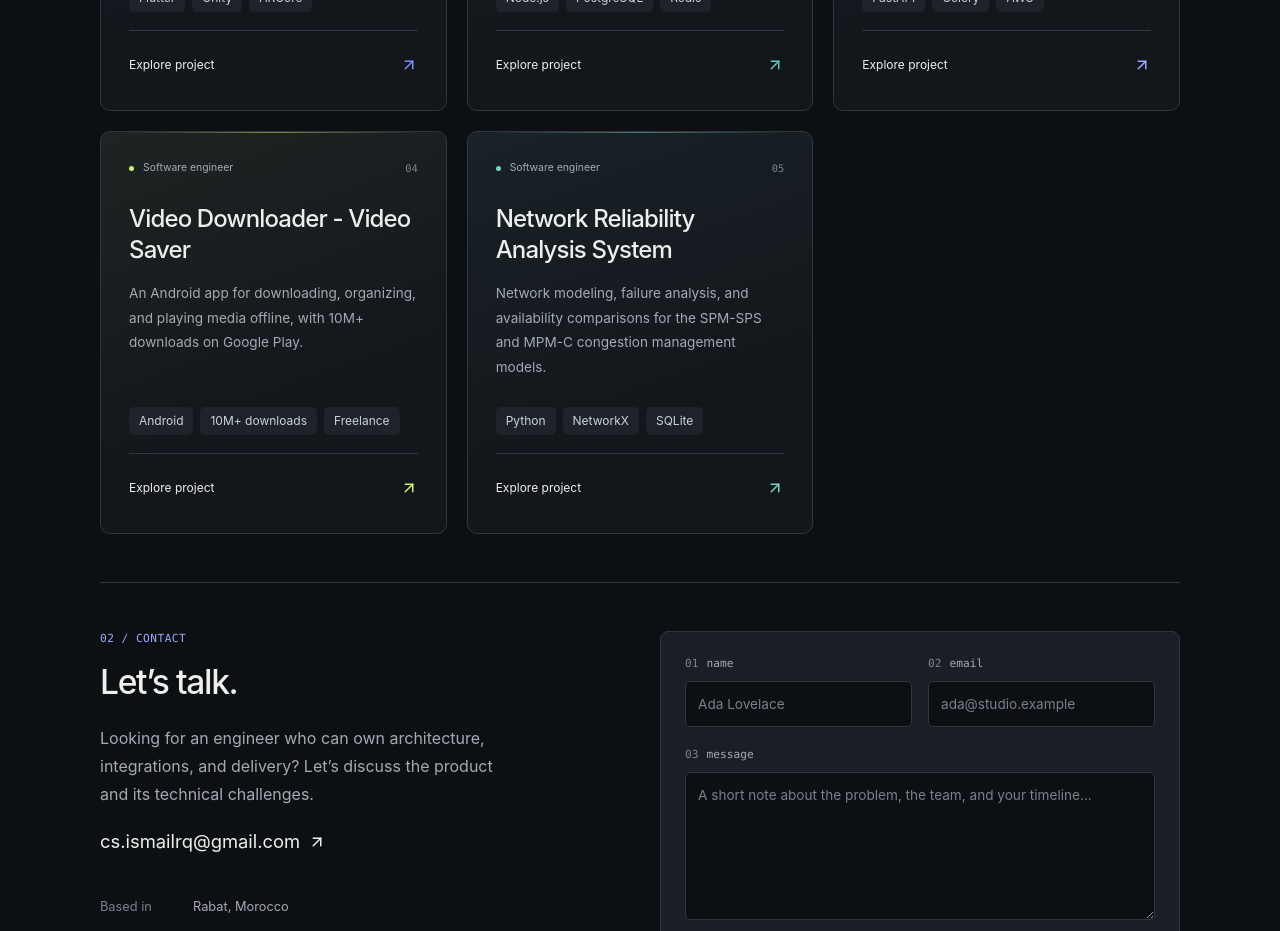
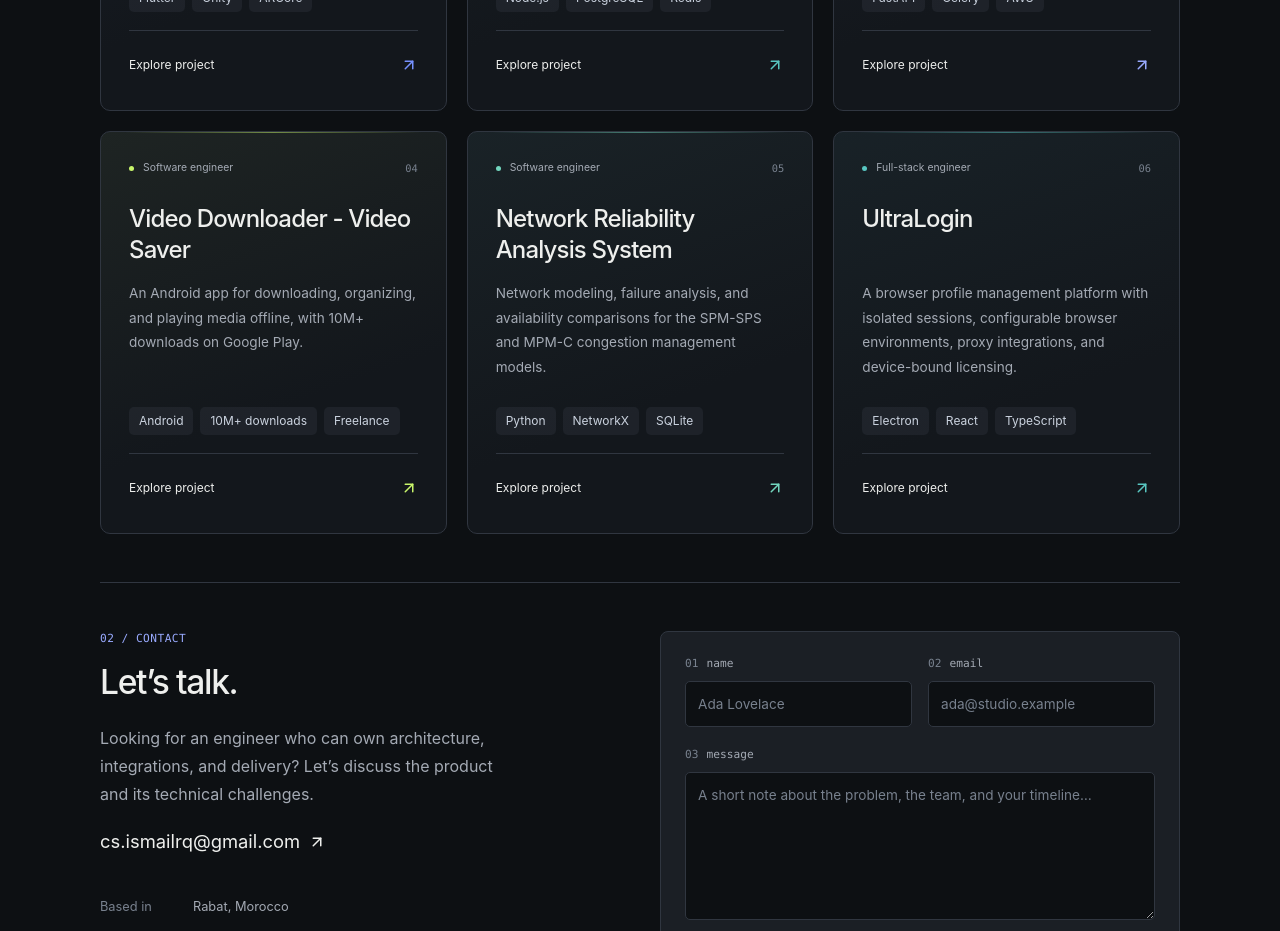
Before and after one commit to ismailrq/ismailrq, a Next.js app: page / in a window 1280 px wide. Shown: the part 1020-1951 px from the top of the page. Built offline with nearby package versions, Linux system fonts and the light colour scheme.

Commit message:
Add UltraLogin as the final portfolio project

```diff
--- a/data/portfolio.ts
+++ b/data/portfolio.ts
@@ -585,6 +585,65 @@ export const projects: Project[] = [
       "unittest"
     ],
     "stars": 0
+  },
+  {
+    "label": "INDEPENDENT PRODUCT · SAAS",
+    "slug": "ultralogin",
+    "name": "UltraLogin",
+    "summary": "A browser profile management platform with isolated sessions, configurable browser environments, proxy integrations, and device-bound licensing.",
+    "description": "Developed a desktop application for managing isolated Chromium profiles, with local data storage and a backend for authentication, access control, and licensing.",
+    "details": [
+      {
+        "label": "Profile management",
+        "description": "Implemented separate browser profiles with persistent cookies, sessions, and local storage. Added groups, tags, notes, and bulk CSV imports."
+      },
+      {
+        "label": "Browser runtime",
+        "description": "Built a custom Chromium runtime controller using Playwright and the Chrome DevTools Protocol, with configurable browser fingerprints, locales, timezones, and profile lifecycle management."
+      },
+      {
+        "label": "Proxy integrations",
+        "description": "Added per-profile proxy configuration, connectivity testing, and integrations with Webshare and IPRoyal."
+      },
+      {
+        "label": "Storage and security",
+        "description": "Used SQLite for local profile and proxy records, with encrypted credentials and separate browser data directories for each profile."
+      },
+      {
+        "label": "Authentication and licensing",
+        "description": "Built a Fastify and PostgreSQL backend supporting Google OpenID Connect, administrator approval, and device-bound license activation, refresh, and deactivation."
+      },
+      {
+        "label": "Reliability",
+        "description": "Added browser process monitoring, runtime diagnostics, input validation, and automated tests for desktop services and licensing flows."
+      }
+    ],
+    "role": "Full-stack engineer.",
+    "constraint": "Manage separate browser environments and proxy credentials while enforcing account access and device-bound licensing.",
+    "decision": "Combined an Electron desktop application and local SQLite storage with a custom Chromium runtime controller and a Fastify and PostgreSQL authentication and licensing backend.",
+    "outcome": "A desktop platform for organizing browser profiles, managing proxies, and controlling licensed access from one application.",
+    "reliability": "Added browser process monitoring, runtime diagnostics, input validation, and automated tests for desktop services and licensing flows.",
+    "language": "TypeScript",
+    "accent": "#58C6C1",
+    "status": "Independent SaaS",
+    "technologies": [
+      "TypeScript",
+      "Electron",
+      "React",
+      "Tailwind CSS",
+      "Chromium",
+      "Playwright",
+      "Chrome DevTools Protocol",
+      "SQLite",
+      "PostgreSQL",
+      "Node.js",
+      "Fastify",
+      "Google OpenID Connect",
+      "Signed license tokens",
+      "Vitest",
+      "Sentry"
+    ],
+    "stars": 0
   }
 ];
 
--- a/data/project-presentation.ts
+++ b/data/project-presentation.ts
@@ -8,6 +8,18 @@ type ProjectPresentation = {
 };
 
 const presentations: Record<string, ProjectPresentation> = {
+  ultralogin: {
+    role: "Full-stack engineer",
+    highlights: ["Electron", "React", "TypeScript"],
+    period: "Independent SaaS",
+    groups: [
+      { label: "Desktop", technologies: ["TypeScript", "Electron", "React", "Tailwind CSS"] },
+      { label: "Browser runtime", technologies: ["Chromium", "Playwright", "Chrome DevTools Protocol"] },
+      { label: "Data", technologies: ["SQLite", "PostgreSQL"] },
+      { label: "Backend and authentication", technologies: ["Node.js", "Fastify", "Google OpenID Connect", "Signed license tokens"] },
+      { label: "Testing and monitoring", technologies: ["Vitest", "Sentry"] },
+    ],
+  },
   "video-downloader": {
     role: "Software engineer",
     highlights: ["Android", "10M+ downloads", "Freelance"],
```
